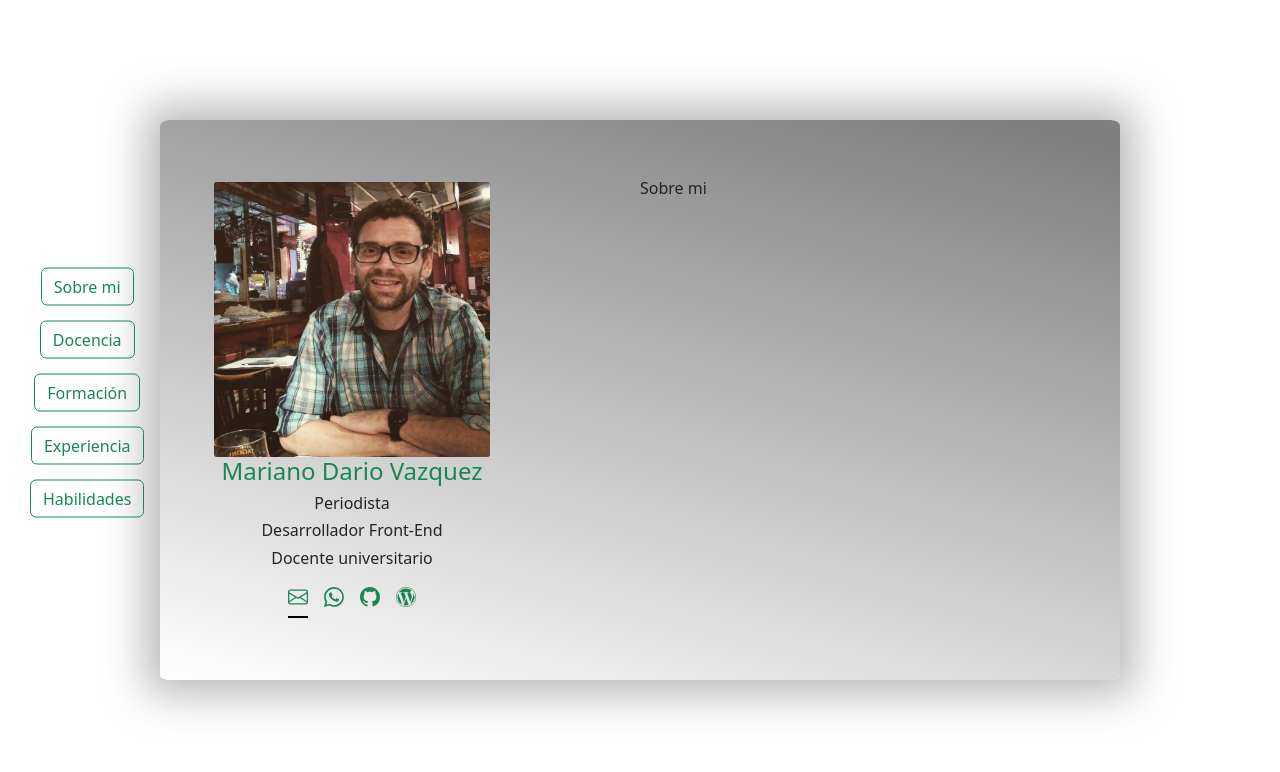
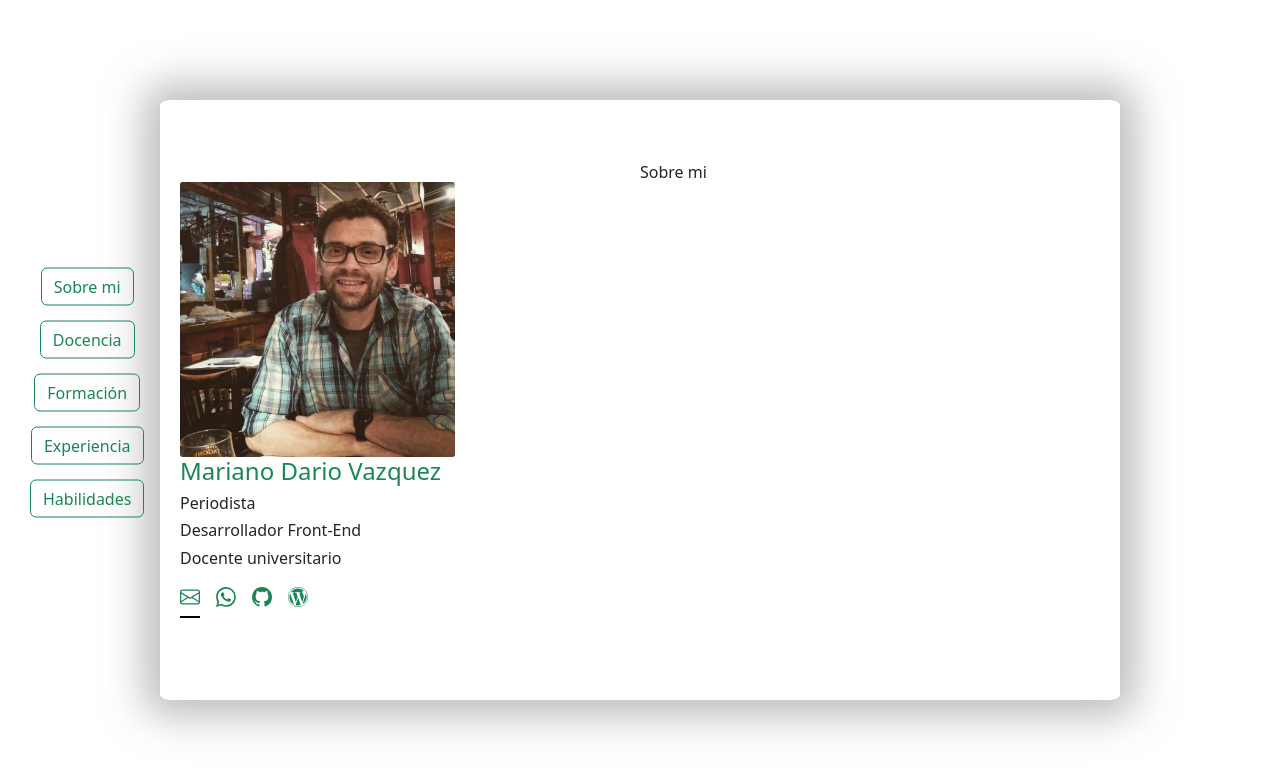
Before and after one commit to mareanovazquez/CurriculumVitae, a React (Vite) app: page / in a window 1280 px wide. Shown: the top 772 px of the page. Built offline with nearby package versions, Linux system fonts and the light colour scheme.

Commit message:
posicionamiento elementos header

```diff
--- a/src/Components/Footer/Footer.jsx
+++ b/src/Components/Footer/Footer.jsx
@@ -5,7 +5,7 @@ export const Footer = () => {
   return (
     <>
 
-      <Nav variant="underline" defaultActiveKey="/home" className='justify-content-center'>
+      <Nav variant="underline" defaultActiveKey="/home" className='justify-content-start'>
         <Nav.Item>
           <Nav.Link href="/home"><svg xmlns="http://www.w3.org/2000/svg" width="20" height="20" fill="currentColor" className="bi bi-envelope text-success" viewBox="0 0 16 16">
             <path d="M0 4a2 2 0 0 1 2-2h12a2 2 0 0 1 2 2v8a2 2 0 0 1-2 2H2a2 2 0 0 1-2-2V4Zm2-1a1 1 0 0 0-1 1v.217l7 4.2 7-4.2V4a1 1 0 0 0-1-1H2Zm13 2.383-4.708 2.825L15 11.105V5.383Zm-.034 6.876-5.64-3.471L8 9.583l-1.326-.795-5.64 3.47A1 1 0 0 0 2 13h12a1 1 0 0 0 .966-.741ZM1 11.105l4.708-2.897L1 5.383v5.722Z" />
--- a/src/Components/Header/Header.jsx
+++ b/src/Components/Header/Header.jsx
@@ -4,8 +4,10 @@ export const Header = () => {
   return (
 
     <>
-      <div className='contenidoHeader'>
-        <img className='imgPerfil' src={perfil} alt='perfil'/>
+      <div className='contenedorHeader'>
+        <div className='contenedorImg'>
+          <img className='imgPerfil' src={perfil} alt='perfil' />
+        </div>
         <h4 className='text-center text-success' >Mariano Dario Vazquez</h4>
         <h6 className=''>Periodista </h6>
         <h6>Desarrollador Front-End</h6>
--- a/src/Components/NavBar/NavBar.jsx
+++ b/src/Components/NavBar/NavBar.jsx
@@ -5,14 +5,14 @@ export function NavBar() {
 
     const [activeButton, setActiveButton] = useState(null)
 
-
+    //Función para manejar la clase del botón seleccionado
     const toggleActive = (buttonId) => {
         setActiveButton(buttonId === activeButton ? null : buttonId);
 
     };
 
     return (
-        <div className="NavBar" >
+        <div className="MenuNavBar" >
 
             <NavLink className='opcionesNavBar' to='/'>
                 <button className={`my-button ${activeButton === 1 ? 'btn btn-success' : 'btn btn-outline-success'}`}
--- a/src/estilos.css
+++ b/src/estilos.css
@@ -1,29 +1,32 @@
 .contenedorCV {
     /*posición y forma del contenedor*/
     width: 75%;
-    height: 70vh;
+    height: 75vh;
     box-shadow: 0px 0px 40px 16px rgba(137, 135, 135, 0.56);
     position: absolute;
     top: 50%;
     left: 50%;
     transform: translate(-50%, -50%);
-    background: rgb(255, 255, 255);
-    background: linear-gradient(14deg, rgba(255, 255, 255, 1) 0%, rgba(0, 0, 0, 0.5) 96%);
     border-radius: 1%;
+
     /*posición contenido*/
     display: flex;
     flex-direction: row;
     justify-content: space-between;
     align-items: center;
+    flex-wrap: wrap;
 }
 
-.NavBar {
+.MenuNavBar {
+    /*posicionamiento contenedor*/
     position: absolute;
     top: 50%;
     left: 0;
     z-index: 44444;
     transform: translateY(-50%);
     padding-left: 30px;
+
+    /*posicionamiento contenido*/
     display: flex;
     flex-direction: column;
     justify-content: center;
@@ -36,20 +39,25 @@
 }
 
 
-
 .contenedorHyF {
     width: 40%;
     padding: 20px;
 
 }
 
-.contenidoHeader {
+.contenedorHeader {
     display: flex;
     flex-direction: column;
-    align-items: center;
-    justify-content: center;
+    align-items: start;
+    justify-content: flex-start;
 }
 
+/* .contenedorImg {
+    position: absolute;
+  top: 0;
+  left: 0;
+}
+ */
 .imgPerfil {
     width: 80%;
     border-radius: 1%;
```
